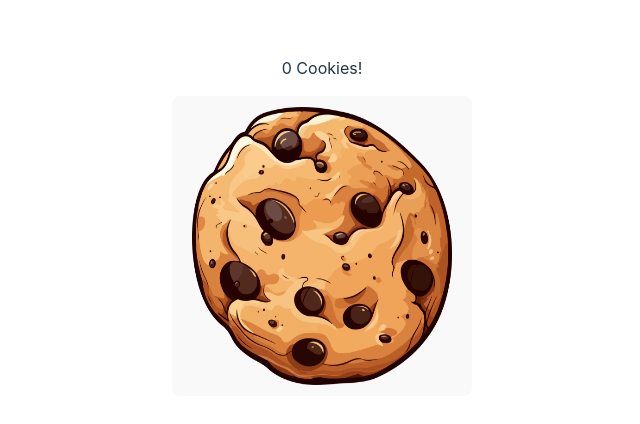
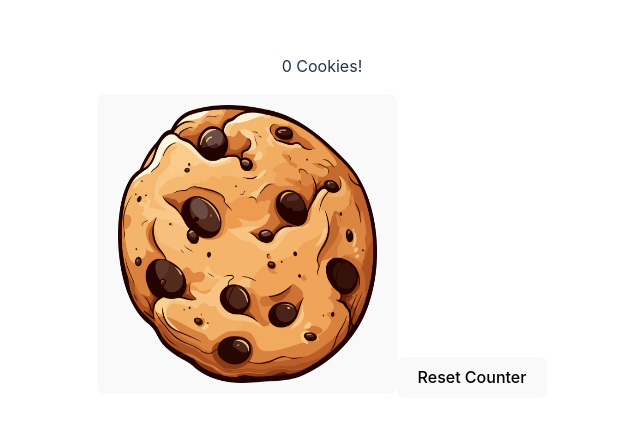
Before and after one commit to mrhl082024/react-oppgave-2-useState-useEffect, a React (Vite) app: page / in a window 1280 px wide. Shown: the part 182-606 px from the top of the page, without its empty margins (318-958 px from the left). Built offline with nearby package versions, Linux system fonts and the light colour scheme.

Commit message:
added reset button so alex wont bother me

```diff
--- a/src/components/CookieClicker.jsx
+++ b/src/components/CookieClicker.jsx
@@ -7,8 +7,12 @@ export default function cookieClicker() {
   function handleIncrement(){
     setCount(count + 1)
   }
+  function resetIncrement(){
+    setCount(0)
+  }
   return <>
   <p>{count} Cookies!</p>
   <button id="cookieBtn" onClick={handleIncrement} ><img id="cookieImg" src={cookie} alt="cookie" /></button>
+  <button id="resetBtn" onClick={resetIncrement}>Reset Counter</button>
   </>;
 }
```
